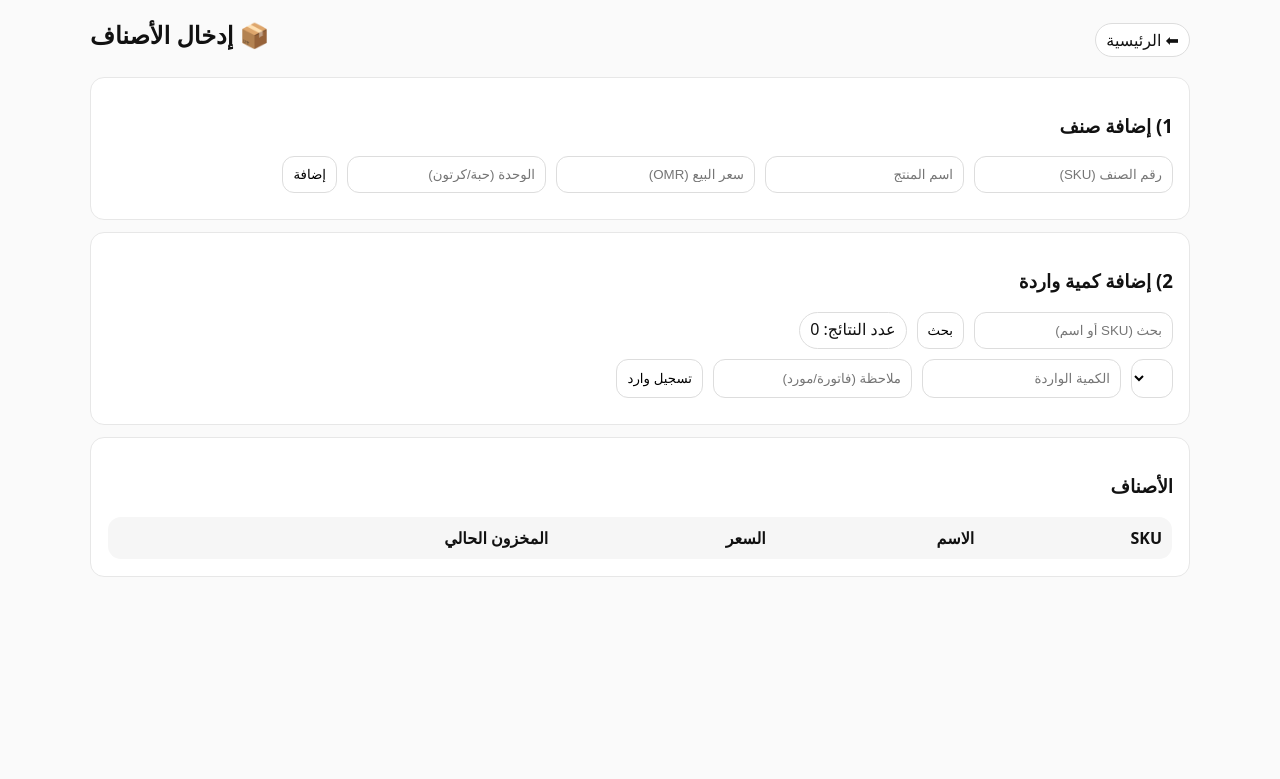
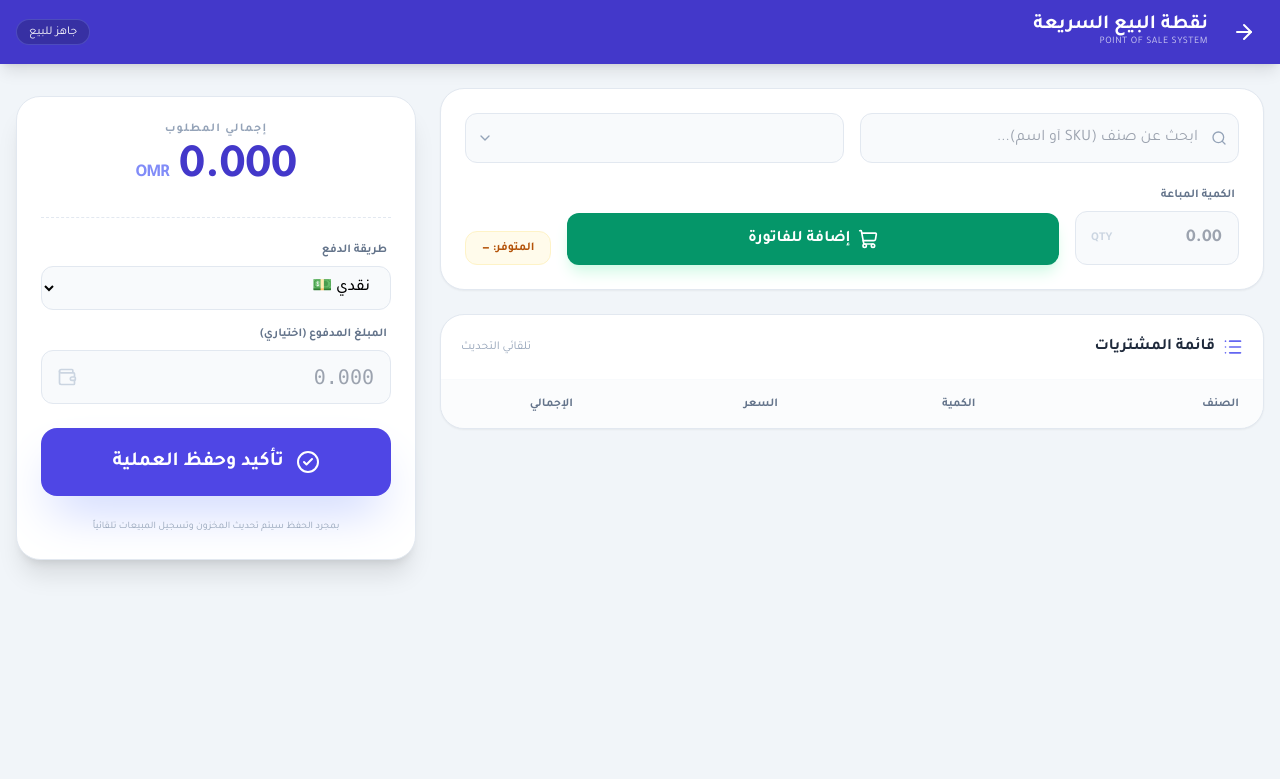
Before and after one commit to mulawah-school/account, a website: page inventory.html in a window 1280 px wide. Drawn offline with nearby package versions, Linux system fonts and the light colour scheme.

Commit message:
Add files via upload

```diff
--- a/inventory.html
+++ b/inventory.html
@@ -1,110 +1,165 @@
 <!doctype html>
 <html lang="ar" dir="rtl">
 <head>
-  <meta charset="utf-8"/><meta name="viewport" content="width=device-width,initial-scale=1"/>
-  <link rel="stylesheet" href="style.css"/>
-  <title>إدخال الأصناف</title>
+  <meta charset="utf-8"/>
+  <meta name="viewport" content="width=device-width, initial-scale=1.0"/>
+  <title>نقطة البيع - POS</title>
+  <script src="https://cdn.tailwindcss.com"></script>
+  <link href="https://fonts.googleapis.com/css2?family=Tajawal:wght@300;400;500;700&display=swap" rel="stylesheet">
+  <script src="https://unpkg.com/lucide@latest"></script>
+  <style>
+    body { font-family: 'Tajawal', sans-serif; background-color: #f1f5f9; }
+    /* تحسين شكل التمرير */
+    ::-webkit-scrollbar { width: 6px; }
+    ::-webkit-scrollbar-track { background: #f1f1f1; }
+    ::-webkit-scrollbar-thumb { background: #cbd5e1; border-radius: 10px; }
+  </style>
 </head>
-<body>
-<div class="container">
-  <div class="top">
-    <a class="badge" href="index.html">⬅ الرئيسية</a>
-    <h2>📦 إدخال الأصناف</h2>
+<body class="min-h-screen flex flex-col">
+
+  <!-- Navigation -->
+  <nav class="bg-indigo-700 text-white shadow-lg sticky top-0 z-50">
+    <div class="max-w-7xl mx-auto px-4 h-16 flex items-center justify-between">
+      <div class="flex items-center gap-4">
+        <a href="index.html" class="p-2 hover:bg-white/10 rounded-full transition-colors">
+          <i data-lucide="arrow-right" class="w-6 h-6"></i>
+        </a>
+        <div class="flex flex-col">
+          <h1 class="text-xl font-bold leading-none">نقطة البيع السريعة</h1>
+          <span class="text-[10px] opacity-70 uppercase tracking-wider">Point of Sale System</span>
         </div>
+      </div>
+      <div class="flex items-center gap-2">
+         <span id="hint" class="bg-indigo-800 px-3 py-1 rounded-full text-xs border border-indigo-400/30">جاهز للبيع</span>
+      </div>
+    </div>
+  </nav>
 
-  <div class="card">
-    <h3>1) إضافة صنف</h3>
-    <div class="row">
-      <input id="sku" placeholder="رقم الصنف (SKU)"/>
-      <input id="name" placeholder="اسم المنتج"/>
-      <input id="price" type="number" step="0.001" placeholder="سعر البيع (OMR)"/>
-      <input id="unit" placeholder="الوحدة (حبة/كرتون)"/>
-      <button id="addP">إضافة</button>
+  <main class="flex-grow max-w-7xl mx-auto px-4 py-6 grid grid-cols-1 lg:grid-cols-12 gap-6 w-full">
+
+    <!-- Left Section: Product Selection & Cart -->
+    <div class="lg:col-span-8 space-y-6">
+
+      <!-- Selection Card -->
+      <div class="bg-white rounded-3xl shadow-sm p-6 border border-slate-200">
+        <div class="grid grid-cols-1 md:grid-cols-2 gap-4 mb-6">
+          <div class="relative">
+            <i data-lucide="search" class="absolute right-3 top-1/2 -translate-y-1/2 w-4 h-4 text-slate-400"></i>
+            <input id="q" placeholder="ابحث عن صنف (SKU أو اسم)..." class="w-full pr-10 pl-4 py-3 rounded-xl border border-slate-200 focus:ring-2 focus:ring-indigo-500 outline-none transition-all bg-slate-50 focus:bg-white"/>
+            <button id="search" class="hidden"></button> <!-- Keep for logic compatibility -->
+          </div>
+          <div class="relative">
+            <select id="productSelect" class="w-full px-4 py-3 rounded-xl border border-slate-200 outline-none bg-slate-50 appearance-none focus:ring-2 focus:ring-indigo-500 cursor-pointer">
+              <!-- سيتم ملء البيانات برمجياً -->
+            </select>
+            <i data-lucide="chevron-down" class="absolute left-3 top-1/2 -translate-y-1/2 w-4 h-4 text-slate-400 pointer-events-none"></i>
           </div>
         </div>
 
-  <div class="card" style="margin-top:12px">
-    <h3>2) إضافة كمية واردة</h3>
-    <div class="row">
-      <input id="q" placeholder="بحث (SKU أو اسم)"/>
-      <button id="search">بحث</button>
-      <span class="badge" id="count">—</span>
+        <div class="flex flex-col md:flex-row items-end gap-4">
+          <div class="w-full md:w-1/3">
+            <label class="block text-xs font-bold text-slate-500 mb-2 mr-1">الكمية المباعة</label>
+            <div class="relative">
+              <input id="qty" type="number" step="0.001" placeholder="0.00" class="w-full px-4 py-3 rounded-xl border border-slate-200 outline-none focus:ring-2 focus:ring-emerald-500 font-bold text-lg bg-slate-50 focus:bg-white"/>
+              <span class="absolute left-4 top-1/2 -translate-y-1/2 text-slate-300 text-xs font-bold">QTY</span>
             </div>
-    <div class="row">
-      <select id="productSelect"></select>
-      <input id="qty" type="number" step="0.001" placeholder="الكمية الواردة"/>
-      <input id="note" placeholder="ملاحظة (فاتورة/مورد)"/>
-      <button id="addIn">تسجيل وارد</button>
+          </div>
+          <div class="flex-grow w-full">
+            <button id="add" class="w-full bg-emerald-600 text-white py-3.5 rounded-xl font-bold hover:bg-emerald-700 transition-all flex items-center justify-center gap-2 shadow-lg shadow-emerald-100 active:scale-[0.98]">
+              <i data-lucide="shopping-cart" class="w-5 h-5"></i> إضافة للفاتورة
+            </button>
+          </div>
+          <div id="stockLine" class="w-full md:w-auto text-center px-4 py-2 bg-amber-50 rounded-xl border border-amber-100 text-xs font-bold text-amber-700 whitespace-nowrap">
+            المتوفر: —
+          </div>
         </div>
       </div>
 
-  <div class="card" style="margin-top:12px">
-    <h3>الأصناف</h3>
-    <table>
-      <thead><tr><th>SKU</th><th>الاسم</th><th>السعر</th><th>المخزون الحالي</th></tr></thead>
-      <tbody id="tbl"></tbody>
+      <!-- Cart Table Card -->
+      <div class="bg-white rounded-3xl shadow-sm border border-slate-200 overflow-hidden">
+        <div class="p-5 border-b border-slate-50 flex justify-between items-center">
+          <h3 class="font-bold text-slate-800 flex items-center gap-2">
+            <i data-lucide="list" class="w-5 h-5 text-indigo-500"></i> قائمة المشتريات
+          </h3>
+          <span class="text-xs text-slate-400">تلقائي التحديث</span>
+        </div>
+        <div class="overflow-x-auto">
+          <table class="w-full text-right">
+            <thead class="bg-slate-50/50 text-slate-500 text-xs font-bold uppercase">
+              <tr>
+                <th class="px-6 py-4">الصنف</th>
+                <th class="px-6 py-4 text-center">الكمية</th>
+                <th class="px-6 py-4 text-center">السعر</th>
+                <th class="px-6 py-4 text-center">الإجمالي</th>
+              </tr>
+            </thead>
+            <tbody id="cart" class="divide-y divide-slate-100">
+              <!-- Cart items will appear here -->
+            </tbody>
           </table>
+          <!-- Empty State (Optional) -->
+          <div id="emptyCart" class="p-12 text-center hidden">
+            <i data-lucide="shopping-bag" class="w-12 h-12 text-slate-200 mx-auto mb-3"></i>
+            <p class="text-slate-400 text-sm">السلة فارغة، ابدأ بإضافة المنتجات</p>
+          </div>
+        </div>
       </div>
     </div>
 
-<script type="module">
-import { getDB, addProduct, addStockIn, findProducts, getStockNow } from "./app.js";
+    <!-- Right Section: Checkout -->
+    <div class="lg:col-span-4">
+      <div class="bg-white rounded-3xl shadow-xl border border-slate-200 p-6 sticky top-24 space-y-6">
 
-let db = getDB();
+        <div class="text-center pb-6 border-b border-dashed border-slate-200">
+          <h3 class="text-slate-400 text-xs font-bold uppercase tracking-widest mb-2">إجمالي المطلوب</h3>
+          <div id="totalDisplay" class="text-5xl font-black text-indigo-700 tracking-tight">
+            0.000 <span class="text-lg font-bold text-indigo-400">OMR</span>
+          </div>
+        </div>
 
-function renderProducts(list){
-  const sel = document.querySelector("#productSelect");
-  sel.innerHTML = list.map(p => `<option value="${p.id}">${p.sku} - ${p.name}</option>`).join("");
+        <div class="space-y-4">
+          <div>
+            <label class="block text-xs font-bold text-slate-500 mb-2 mr-1">طريقة الدفع</label>
+            <select id="pay" class="w-full px-4 py-3 rounded-xl border border-slate-200 bg-slate-50 outline-none focus:ring-2 focus:ring-indigo-500 font-medium">
+              <option value="cash">نقدي 💵</option>
+              <option value="deferred">دين مؤجل 📱</option>
+            </select>
+          </div>
 
-  document.querySelector("#tbl").innerHTML = list.map(p => {
-    const stock = getStockNow(db, p.id);
-    return `<tr>
-      <td>${p.sku}</td>
-      <td>${p.name}</td>
-      <td>${Number(p.price).toFixed(3)} OMR</td>
-      <td>${stock}</td>
-    </tr>`;
-  }).join("");
+          <!-- Deferred Details Box -->
+          <div id="deferredBox" class="hidden space-y-3 bg-amber-50 p-4 rounded-2xl border border-amber-100 animate-in fade-in slide-in-from-top-2 duration-300">
+            <div class="flex items-center gap-2 text-amber-700 font-bold text-sm mb-1">
+              <i data-lucide="info" class="w-4 h-4"></i> بيانات الزبون
+            </div>
+            <input id="cname" placeholder="اسم الزبون" class="w-full px-4 py-2.5 rounded-xl border border-amber-200 outline-none focus:ring-2 focus:ring-amber-500 bg-white/50"/>
+            <input id="cphone" placeholder="رقم الهاتف (968...)" class="w-full px-4 py-2.5 rounded-xl border border-amber-200 outline-none focus:ring-2 focus:ring-amber-500 bg-white/50"/>
+            <input id="due" type="date" class="w-full px-4 py-2.5 rounded-xl border border-amber-200 outline-none focus:ring-2 focus:ring-amber-500 bg-white/50 text-sm"/>
+          </div>
 
-  document.querySelector("#count").textContent = `عدد النتائج: ${list.length}`;
-}
+          <div>
+            <label class="block text-xs font-bold text-slate-500 mb-2 mr-1">المبلغ المدفوع (اختياري)</label>
+            <div class="relative">
+              <input id="paid" type="number" step="0.001" placeholder="0.000" class="w-full px-4 py-3 rounded-xl border border-slate-200 bg-slate-50 font-mono text-xl text-indigo-600 focus:ring-2 focus:ring-indigo-500 outline-none"/>
+              <i data-lucide="wallet" class="absolute left-4 top-1/2 -translate-y-1/2 text-slate-300 w-5 h-5"></i>
+            </div>
+          </div>
+        </div>
 
-function load(q=""){
-  db = getDB();
-  const list = findProducts(db, q);
-  renderProducts(list);
-}
+        <button id="save" class="w-full bg-indigo-600 text-white py-5 rounded-2xl font-black text-xl hover:bg-indigo-700 shadow-2xl shadow-indigo-200 transition-all active:scale-[0.97] flex items-center justify-center gap-3">
+          <i data-lucide="check-circle-2" class="w-6 h-6"></i> تأكيد وحفظ العملية
+        </button>
 
-document.querySelector("#addP").onclick = () => {
-  try{
-    db = getDB();
-    addProduct(db, {
-      sku: document.querySelector("#sku").value,
-      name: document.querySelector("#name").value,
-      price: document.querySelector("#price").value,
-      unit: document.querySelector("#unit").value
-    });
-    alert("تمت إضافة الصنف");
-    load();
-  }catch(e){ alert(e.message); }
-};
+        <p class="text-[10px] text-center text-slate-400">بمجرد الحفظ سيتم تحديث المخزون وتسجيل المبيعات تلقائياً</p>
+      </div>
+    </div>
+  </main>
 
-document.querySelector("#search").onclick = () => load(document.querySelector("#q").value);
+  <script>
+    // تفعيل الأيقونات
+    lucide.createIcons();
 
-document.querySelector("#addIn").onclick = () => {
-  try{
-    db = getDB();
-    addStockIn(db, {
-      productId: Number(document.querySelector("#productSelect").value),
-      qty: document.querySelector("#qty").value,
-      note: document.querySelector("#note").value
-    });
-    alert("تم تسجيل الوارد");
-    load(document.querySelector("#q").value);
-  }catch(e){ alert(e.message); }
-};
-
-load();
+    // ملاحظة: المنطق البرمجي (JavaScript) يجب أن يبقى كما هو في نسختك الأصلية
+    // ليعمل مع نظام LocalStorage الخاص بك.
   </script>
 </body>
 </html>
```
Lines whose indentation alone changed are shown as unchanged.
